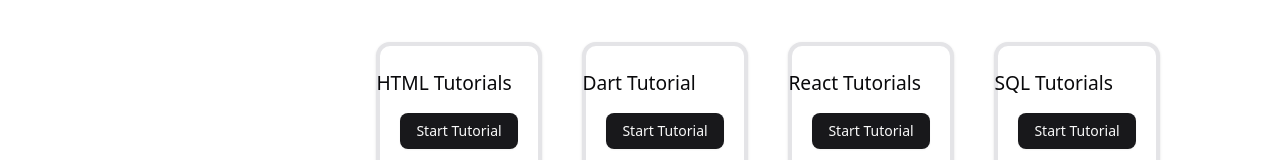
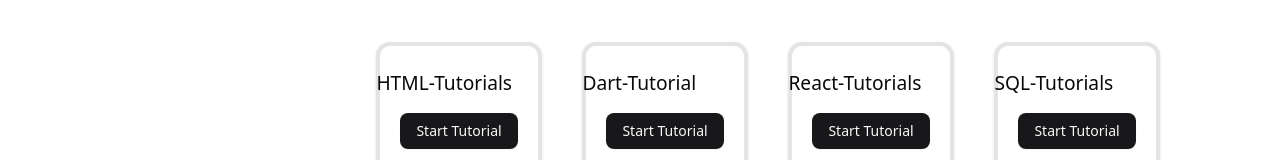
Before and after one commit to Fynova-Technologies/lrntk, a Next.js app: page / in a window 1280 px wide. Shown: the part 206-366 px from the top of the page. Built offline with nearby package versions, Linux system fonts and the light colour scheme.

Commit message:
Redirection to the first content

```diff
--- a/app/docs/course/[id]/page.tsx
+++ b/app/docs/course/[Title]/[id]/page.tsx
@@ -4,7 +4,7 @@
 // import { Sidebar } from "@/components/ui/sidebar";
 // import { SidebarProvider, SidebarTrigger } from "@/components/ui/sidebar"
 // import { AppSidebar } from "@/components/appsidebar"
-import Setup from "../introduction/page"
+import Setup from "../../introduction/page"
 // import { useParams } from "next/navigation"
 export default function Html(){
     // const [isToggleBarOpen, setIsOpen] = useState(false);
--- a/app/docs/course/introduction/page.tsx
+++ b/app/docs/course/introduction/page.tsx
@@ -124,12 +124,13 @@
   // const router = useRouter();
   const [content, setContent] = useState<Section | null>(null);
   const [sectioncontent, setSecContent] = useState<ApiResponse>({ sections: [] }); // Initialize with default value
-
+  console.log("introduction page running")
   useEffect(() => {
     // if (router && !router.isReady) {
     //   return;
     // }
-    if (pkId) {
+
+      console.log('Fetching content for:', pkId);
       fetch('/html_intro.json')
         .then((response) => response.json())
         .then((data: ApiResponse) => {
@@ -138,7 +139,7 @@
           setContent(foundSection || null);
         })
         .catch((error) => console.error('Error fetching content:', error));
-    }
+
   }, [pkId]);
 
   if (!content) {
@@ -148,11 +149,12 @@
   return (
     <div className="html-intro">
       <div>
-                <SidebarProvider>
-                <AppSidebar id={courseid ?? ''} setPkid={setPkId} />
+                {/* <SidebarProvider>
+                <AppSidebar id={courseid ?? ''} setPkid={setPkId} /> */}
+
                     <div>
                         {/* <Sidebar isOpen={true} /> */}
-                        <SidebarTrigger className='p-2 right-0'/>
+                        {/* <SidebarTrigger className='p-2 right-0'/> */}
                         <div>
       <h1 className="text-4xl font-bold">{content.title}</h1>
       <hr className="my-4 border-gray-700" />
@@ -245,7 +247,7 @@
       </div>
 
                     </div>
-                </SidebarProvider>
+                {/* </SidebarProvider> */}
       </div>
 
     </div>
@@ -259,20 +261,17 @@
 
   // Get the ID from the URL
 
-  useEffect(() => {
-    if (id) {
-      console.log("Effect triggered, id:", id);
-      setPkId(id as string);
-    }
-  }, [id]);
-
-  console.log(pkId)
 
   return (
     <Suspense fallback={<div>Loading...</div>}>
-      {pkId !== null && <IntroductionPage courseid={id} pkId={pkId} setPkId={setPkId} />}
+      {/* {pkId !== null && <IntroductionPage courseid={id} pkId={pkId} setPkId={setPkId} />} */}
       {/* <IntroductionPage pkId={id} /> */}
+      <SidebarProvider>
+      <AppSidebar id={id} setPkid={setPkId} />
+      <SidebarTrigger className='p-2 right-0'/>
+      <IntroductionPage courseid={id} pkId={pkId} setPkId={setPkId} />
       <SearchComponent onPkIdFetched={setPkId} />
+      </SidebarProvider>
     </Suspense>
   );
 }
--- a/app/page.tsx
+++ b/app/page.tsx
@@ -14,6 +14,7 @@
   card_Title:string
 
 }
+
 
 
 export default function Home() {
@@ -44,7 +45,7 @@
                 </p>
               </div>
               <CardFooter>
-              <Link href={`/docs/course/${content.id}`}>
+              <Link href={`/docs/course/${content.card_Title}/${content.id}`}>
                 <Button  className="cursor-pointer">
                   Start Tutorial
                 </Button>
--- a/components/appsidebar.tsx
+++ b/components/appsidebar.tsx
@@ -20,7 +20,7 @@
 
 interface SidebarSection {
   course_id: number;
-  course_contents: []; // Replace `any` with the actual type if known
+  course_contents: SidebarItem[]; // Define the correct type for course_contents
 }
 
   interface SidebarContent {
@@ -50,12 +50,13 @@
         );
         if (foundSection) {
           setSideBarContents(foundSection.course_contents);
+          setPkid(foundSection.course_contents?.[0]?.contents?.[0]?.pk_id?.toString() ?? "");
         }
         console.log(foundSection);
       })
       .catch((error) => console.error("Error Fetching contents", error));
   }
-}, [id]);
+}, [id, setPkid]);
 
 
 
--- a/public/home.json
+++ b/public/home.json
@@ -2,20 +2,20 @@
     "card":[
         {
             "id":1,
-            "card_Title":"HTML Tutorials"
+            "card_Title":"HTML-Tutorials"
         },
 
         {
             "id":2,
-            "card_Title":"Dart Tutorial"
+            "card_Title":"Dart-Tutorial"
         },
         {
             "id":3,
-            "card_Title":"React Tutorials"
+            "card_Title":"React-Tutorials"
         },
         {
             "id":4,
-            "card_Title":"SQL Tutorials"
+            "card_Title":"SQL-Tutorials"
         }
     ]
 }
```
